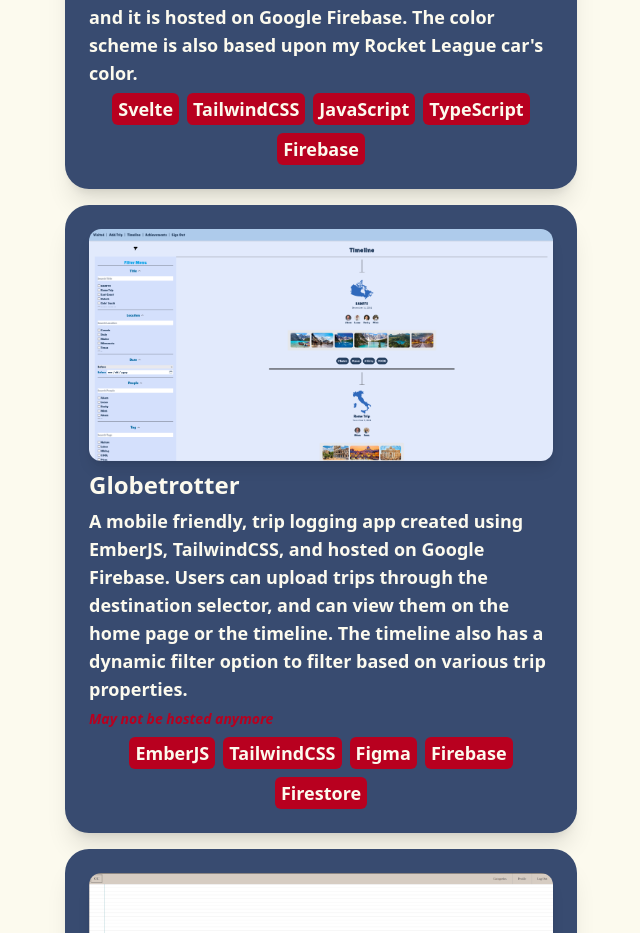
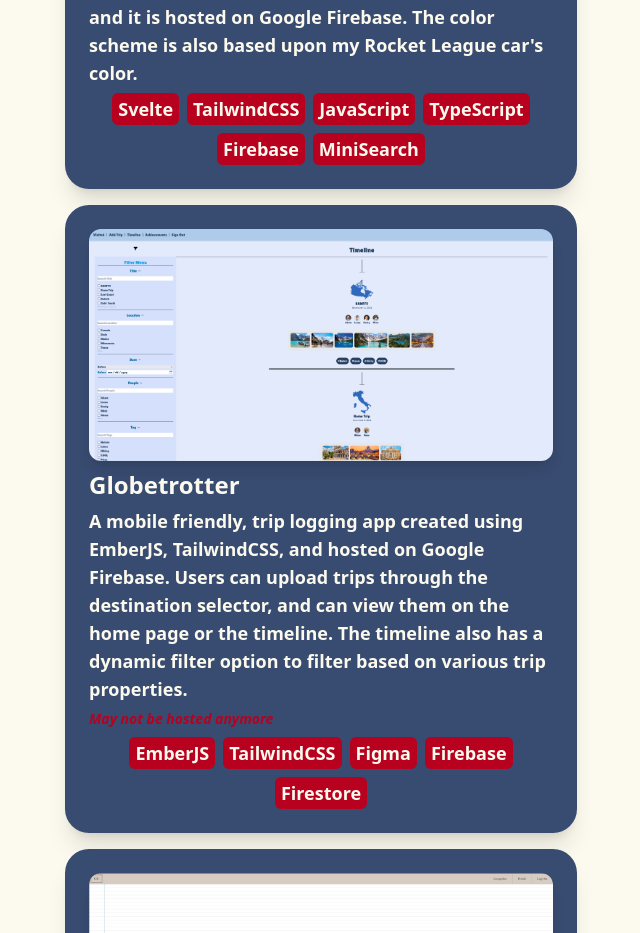
Before and after one commit to AdamKvant/AdamKvantSite, a SvelteKit app: page /projects in a window 1280 px wide. Shown: the part 1423-2356 px from the top of the page, without its empty margins (319-959 px from the left). Built offline with nearby package versions, Linux system fonts and the light colour scheme.

Commit message:
added MS to site tags

```diff
--- a/src/routes/projects/+page.svelte
+++ b/src/routes/projects/+page.svelte
@@ -14,7 +14,7 @@
 			title: 'adamkvant.dev',
 			description:
 				"This site was created to learn more about component-based frameworks and to pick up Svelte. The site follows the standard SPA structure, and it is hosted on Google Firebase. The color scheme is also based upon my Rocket League car's color.",
-			tags: ['Svelte', 'TailwindCSS', 'JavaScript', 'TypeScript', 'Firebase'],
+			tags: ['Svelte', 'TailwindCSS', 'JavaScript', 'TypeScript', 'Firebase','MiniSearch'],
 			disclaimer: false,
 			source: 'AKSitePic.png',
 			alt: 'adamkvant.dev picture',
```
